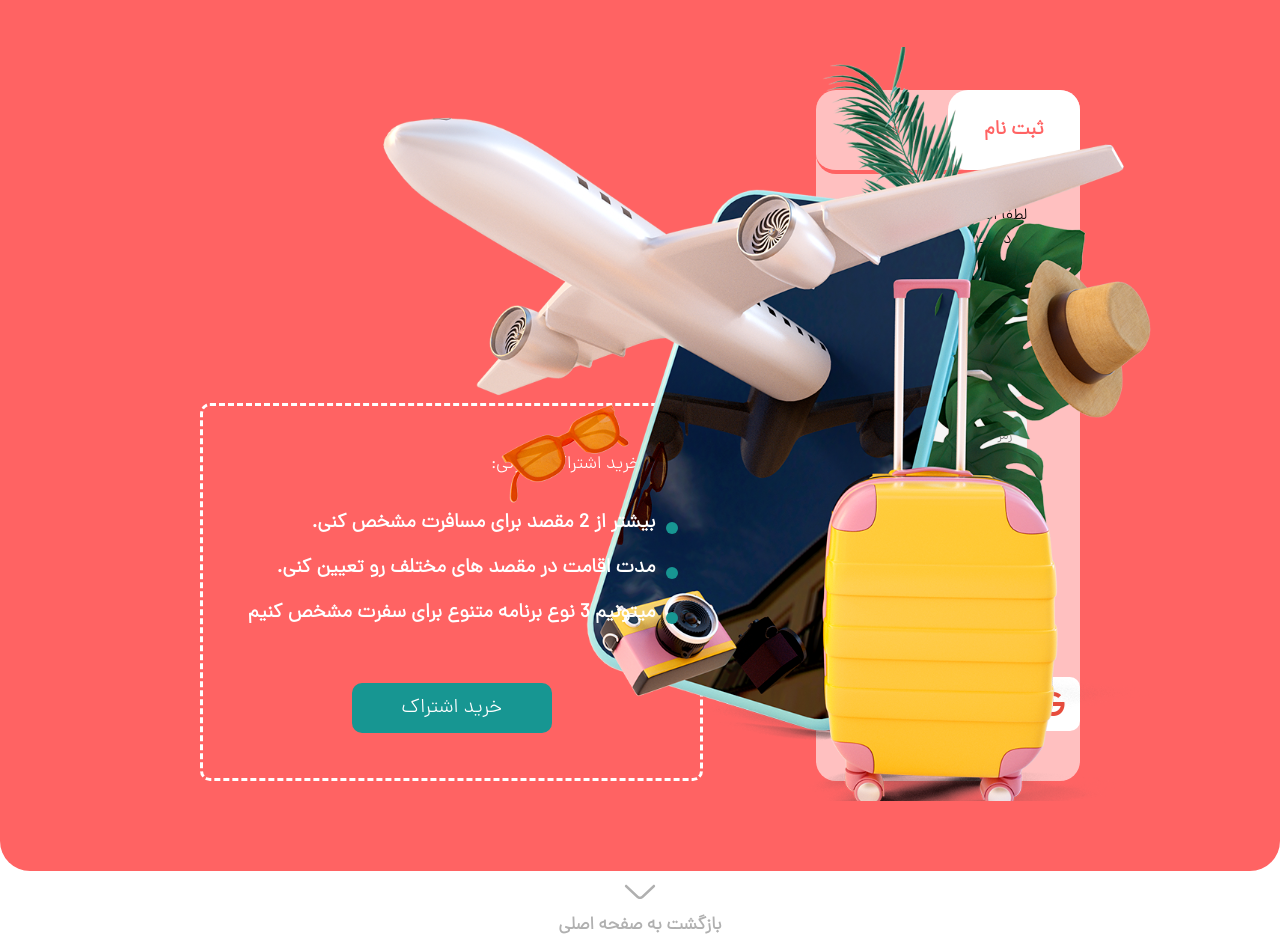
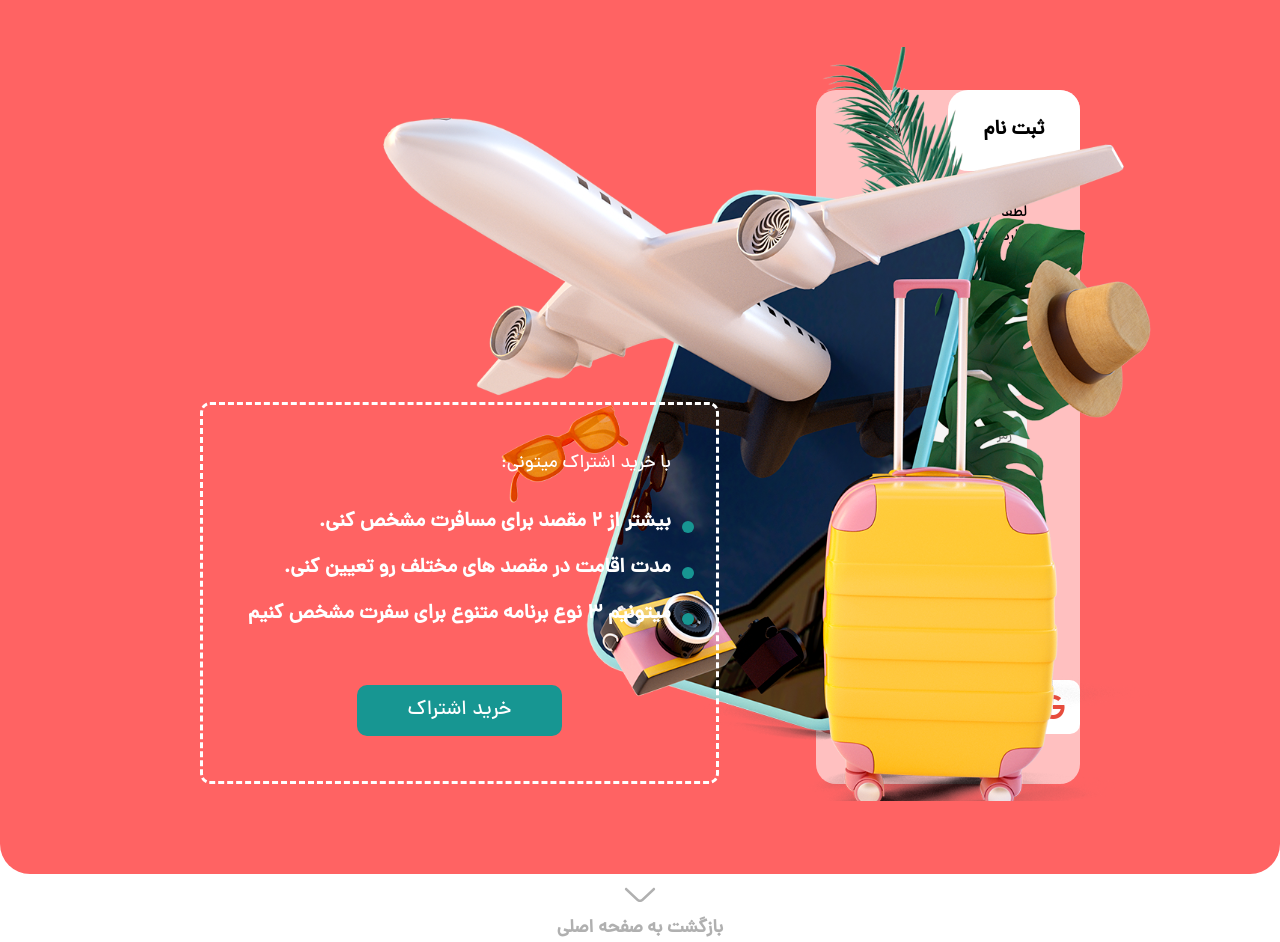
Before and after one commit to Bodaghi73/signup-sample, a React (Create React App) app: page /authentication in a window 1280 px wide. Built offline with nearby package versions, Linux system fonts and the light colour scheme.

Commit message:
changes subscription component

```diff
--- a/src/assets/fonts/font.scss
+++ b/src/assets/fonts/font.scss
@@ -1,4 +1,4 @@
 @font-face {
     font-family: "dana";
-    src: url(./dana-light.woff);
+    src: url(./Dana-FaNum-Medium.ttf);
 }
--- a/src/assets/styles/variables.scss
+++ b/src/assets/styles/variables.scss
@@ -4,7 +4,7 @@
     --dark-color:#000000;
     --background-input-color:#F5F5F5;
     --text-box-color: #B0B0B0;
-    --background-theme-color: #FF6363;
+    --theme-color: #FF6363;
     --red-hover-color: #E85A5A;
     --red-dark-color:#B54646;
     --green-color: #179692;
--- a/src/components/subscription/subscription.js
+++ b/src/components/subscription/subscription.js
@@ -4,19 +4,17 @@ import './subscription.scss';
 function Subscription() {
     return (
         <div className='subscription'>
-            <div className='subscription__caption'>
-                <div className='subscription__caption--titr'>
-                    <span>با خرید اشتراک میتونی:</span>
-                </div>
-                <div className='subscription__caption--items'>
-                    <span>بیشتر از 2 مقصد برای مسافرت مشخص کنی.</span>
-                    <span>مدت اقامت در مقصد های مختلف رو تعیین کنی.</span>
-                    <span>میتونیم 3 نوع برنامه متنوع برای سفرت مشخص کنیم</span>
-                </div>
+            <div className='subscription__title'>
+                <span>با خرید اشتراک میتونی:</span>
             </div>
-            <div className='subscription__button'>
-                <button>
-                    <a href="/authentication">خرید اشتراک</a>
+            <div className='subscription__items'>
+                <span className='subscription__item'>بیشتر از 2 مقصد برای مسافرت مشخص کنی.</span>
+                <span className='subscription__item'>مدت اقامت در مقصد های مختلف رو تعیین کنی.</span>
+                <span className='subscription__item'>میتونیم 3 نوع برنامه متنوع برای سفرت مشخص کنیم</span>
+            </div>
+            <div className='subscription__buy'>
+                <button className='subscription__button'>
+                    <a className='subscription__link' href="/authentication">خرید اشتراک</a>
                 </button>
             </div>
         </div>
--- a/src/components/subscription/subscription.scss
+++ b/src/components/subscription/subscription.scss
@@ -4,24 +4,25 @@
     padding: 45px;
     border: 3px dashed var(--light-color);
     border-radius: 10px;
+    z-index: 1;
 
-    &__caption {
-        &--titr {
-            padding-bottom: 30px;
+    &__title {
+        margin-bottom: 30px;
         color: var(--light-color);
         font-size: 1.125rem;
     }
 
-        &--items {
+    &__items {
         display: flex;
         flex-direction: column;
+    }
+
+    &__item {
+        position: relative;
+        margin-bottom: 15px;
         color: var(--light-color);
         font-size: 1.25rem;
         font-weight: bold;
-
-            span {
-                position: relative;
-                margin-bottom: 15px;
 
         &::before {
             content: "";
@@ -34,15 +35,14 @@
             right: -23px;
         }
     }
-        }
+
+    &__buy {
+        display: flex;
+        justify-content: center;
+        margin-top: 40px;
     }
 
     &__button {
-        display: flex;
-        justify-content: center;
-        margin-top: 40px;
-
-        button {
         padding: 10px 50px;
         background-color: var(--green-color);
         border: none;
@@ -51,12 +51,11 @@
         &:hover {
             background-color: var(--green-hover-color);
         }
+    }
 
-            a {
+    &__link {
+        text-decoration: none;
         color: var(--light-color);
-                text-decoration: none;
         font-size: 1.25rem;
     }
 }
-    }
-}
--- a/src/pages/authentication/authentication.scss
+++ b/src/pages/authentication/authentication.scss
@@ -7,7 +7,7 @@
         justify-content: space-between;
         align-items: flex-end;
         padding: 90px 200px;
-        background-color: var(--background-theme-color);
+        background-color: var(--theme-color);
         border-radius: 0 0 30px 30px;
     }
 
```
Also changed, not shown: src/assets/fonts/Dana-FaNum-Medium.ttf (added). Lines whose indentation alone changed are shown as unchanged.
